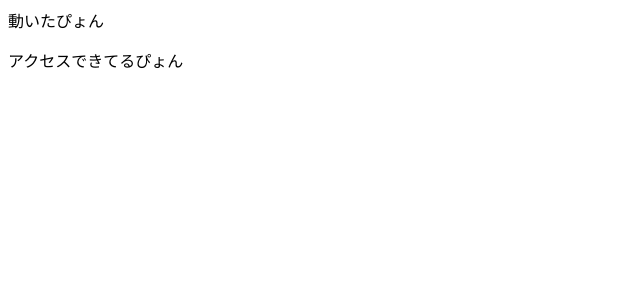
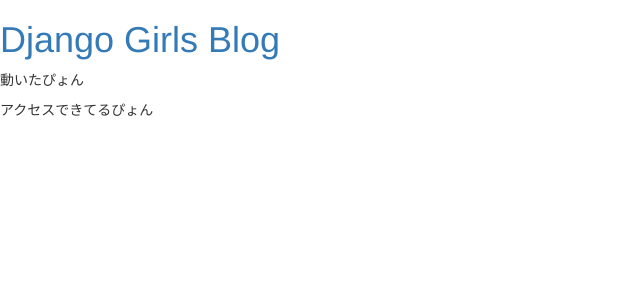
Before and after one commit to matchasong/my-first-blog, a Django app: page / in a window 1280 px wide. Shown: the top 300 px of the page, without its empty margins (0-640 px from the left). Run offline with Django 3.2, Linux system fonts and the light colour scheme; data that the repository does not hold is empty; some libraries are stand-ins or nearby versions.

Commit message:
apply css

```diff
--- /dev/null
+++ b/blog/static/css/blog.css
@@ -0,0 +1,4 @@
+h2 {
+    color: #55DD05;
+    font-family: 'Lobster';
+}
--- a/blog/templates/blog/post_list.html
+++ b/blog/templates/blog/post_list.html
@@ -1,5 +1,14 @@
+{% load static %}
 <html>
+<head>
+    <link rel="stylesheet" href="//maxcdn.bootstrapcdn.com/bootstrap/3.2.0/css/bootstrap.min.css">
+    <link rel="stylesheet" href="//maxcdn.bootstrapcdn.com/bootstrap/3.2.0/css/bootstrap-theme.min.css">
+    <link rel="stylesheet" href="{% static 'css/blog.css' %}">
+</head>
 <body>
+        <div>
+                <h1><a href="/">Django Girls Blog</a></h1>
+            </div>
         {% for post in posts %}
         <p>執筆者:{{ post.auther }}</p>
         <p><h2>タイトル:{{ post.title }}</h2></p>
```
